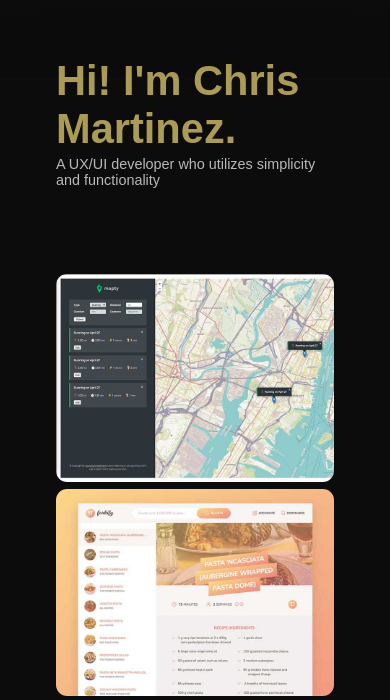
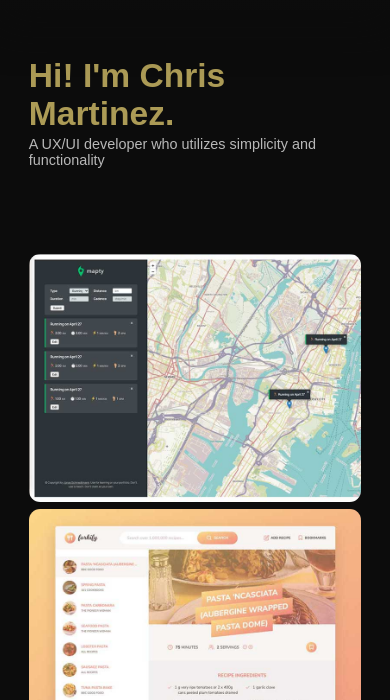
Before and after one commit to chrisMartinezDeveloper/portfolio-site, a website built with Parcel: page index.html in a window 390 px wide. Shown: the part 84-784 px from the top of the page. Built offline with nearby package versions, Linux system fonts and the light colour scheme.

Commit message:
Mobile Header Update

```diff
--- a/src/css/style.css
+++ b/src/css/style.css
@@ -17,6 +17,12 @@ h1,
 a,
 p {
   font-family: "radio canada", sans-serif;
+}
+
+@media screen and (max-width: 500px) {
+  body {
+    padding: 0rem 1.3rem 3.5rem 1.3rem;
+  }
 }
 
 /*******/
@@ -200,6 +206,12 @@ p {
   margin: 0.2rem 0rem 0rem 0rem;
 }
 
+@media screen and (max-width: 500px) {
+  .header > h1 {
+    font-size: 2.1rem;
+  }
+}
+
 /******************/
 /* Project Covers */
 .project_container {
```
